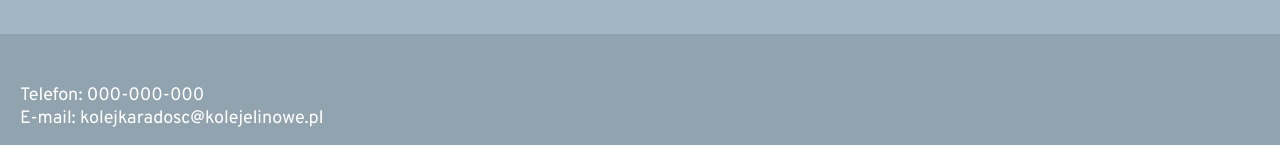
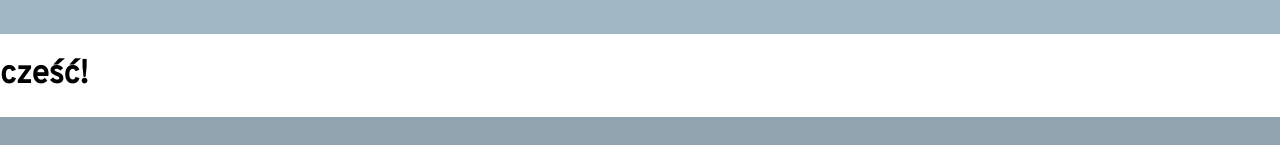
Before and after one commit to agnzur/ropeway-tickets, a React (Create React App) app: page /confirmation in a window 1280 px wide. Shown: the part 136-281 px from the top of the page. Built offline with nearby package versions, Linux system fonts and the light colour scheme; grey boxes are pictures that could not be loaded.

Commit message:
confirmation root added

```diff
--- a/src/App.js
+++ b/src/App.js
@@ -5,6 +5,7 @@ import { Topbar } from "./components /Topbar";
 import { Footer } from "./components /Footer";
 import { Booking } from "./components /booking/Booking";
 import { Summary } from "./components /summary/Summary";
+import { Confirmation } from "./components /confirmation/Confirmation";
 
 function App() {
   return (
@@ -15,6 +16,7 @@ function App() {
           <Route path="/" element={<Home />} />
           <Route path="/booking" element={<Booking />} />
           <Route path="/summary" element={<Summary />} />
+          <Route path="/confirmation" element={<Confirmation />} />
         </Routes>
       </BrowserRouter>
       <Footer />
--- /dev/null
+++ b/src/components /confirmation/Confirmation.js
@@ -0,0 +1,3 @@
+export const Confirmation = () => {
+  return <h1>cześć!</h1>;
+};
```
